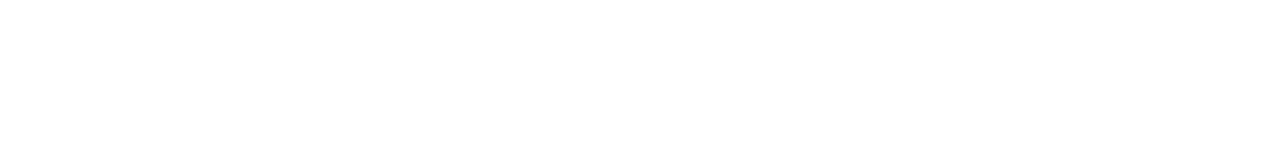
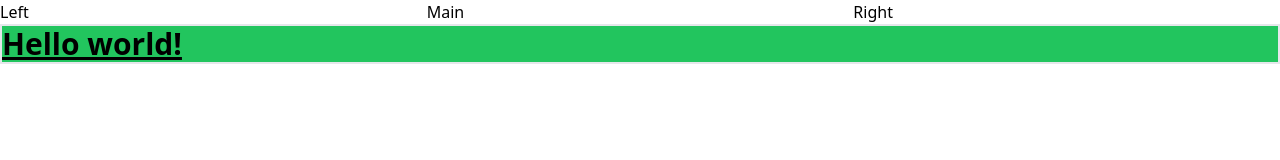
Before and after one commit to kb-git-hub/admin-dashboard, a website: page src/index.html in a window 1280 px wide. Drawn offline with Linux system fonts and the light colour scheme.

Commit message:
TailwindFix

```diff
--- a/src/index.html
+++ b/src/index.html
@@ -5,11 +5,23 @@
     <meta http-equiv="X-UA-Compatible" content="IE=edge">
     <meta name="viewport" content="width=device-width, initial-scale=1.0">
     <link href="/dist/output.css" rel="stylesheet">
-    <script src="/src/script.js"></script>
     <title>Document</title>
 </head>
 <body>
 
+    <div class="webGLContainer"></div>
+    <div class="contentContainer
+    grid
+    grid-cols-3
+    ">
 
+        <div class="dashLeftLinks">Left</div>
+        <div class="dashMainContent">Main</div>
+        <div class="dashRightContent">Right</div>
+    </div>
+
+    <h1 class="text-3xl font-bold underline border-2 bg-green-500">
+        Hello world!
+      </h1>
 </body>
 </html>
```
Also changed, not shown: dist/output.css, src/script.js (deleted).
